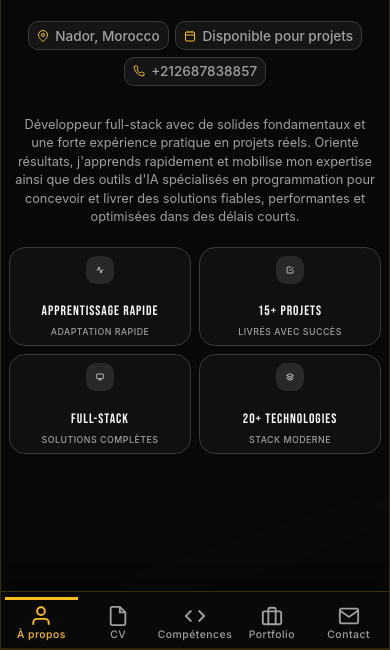
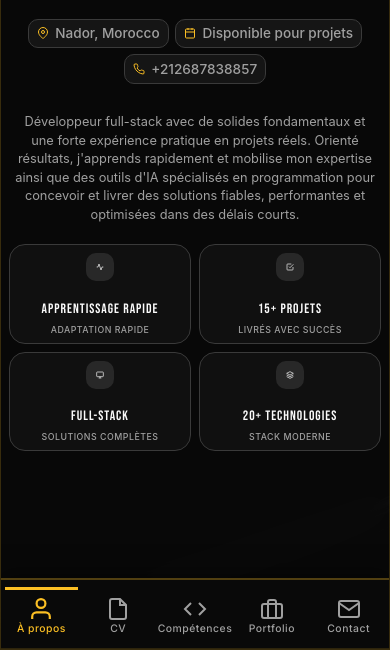
Before and after one commit to B4drEddine0/portfolio-2026, a website built with Vite: page index.html in a window 390 px wide. Shown: the part 194-844 px from the top of the page. Built offline with nearby package versions, Linux system fonts and the light colour scheme.

Commit message:
Fix bottom navigation visibility - remove black space above buttons

```diff
--- a/src/style.css
+++ b/src/style.css
@@ -1897,24 +1897,25 @@ body::before {
 
   /* Bottom navigation bar for mobile */
   .tab-nav {
-    position: fixed;
-    bottom: 0;
+    position: fixed !important;
+    bottom: 0 !important;
     left: 0;
     right: 0;
-    z-index: 1000;
-    display: flex;
+    z-index: 9999 !important;
+    display: flex !important;
     justify-content: space-around;
     align-items: center;
-    padding: 0.35rem 0.5rem;
-    padding-bottom: max(0.35rem, env(safe-area-inset-bottom));
+    padding: 0.5rem 0.5rem;
+    padding-bottom: max(0.5rem, env(safe-area-inset-bottom));
     gap: 0.25rem;
     background: rgba(10, 10, 10, 0.98);
     backdrop-filter: blur(20px);
-    border-top: 1px solid rgba(251, 191, 36, 0.2);
+    border-top: 2px solid rgba(251, 191, 36, 0.3);
     box-shadow: 0 -4px 20px rgba(0, 0, 0, 0.5);
     overflow-x: auto;
     -webkit-overflow-scrolling: touch;
     scrollbar-width: none;
+    min-height: 65px;
   }
 
   .tab-nav::-webkit-scrollbar {
@@ -1986,49 +1987,52 @@ body::before {
   .tab-btn {
     flex: 1;
     min-width: 60px;
-    padding: 0.4rem 0.25rem 0.3rem;
+    padding: 0.5rem 0.3rem;
     font-size: 0.7rem;
     letter-spacing: 0.5px;
-    border: none;
-    border-bottom: none;
-    border-top: 3px solid transparent;
-    display: flex;
+    border: none !important;
+    border-bottom: none !important;
+    border-top: 3px solid transparent !important;
+    display: flex !important;
     flex-direction: column;
     align-items: center;
-    gap: 0.2rem;
+    gap: 0.25rem;
     white-space: nowrap;
     text-align: center;
     text-transform: none;
+    background: transparent !important;
+    margin-bottom: 0 !important;
   }
 
   .tab-btn span {
     font-family: var(--font-ui);
     font-weight: 500;
     line-height: 1;
+    display: block;
   }
 
   /* Show icons on mobile */
   .tab-icon {
-    display: block;
-    width: 24px;
-    height: 24px;
+    display: block !important;
+    width: 26px;
+    height: 26px;
     stroke-width: 2;
     transition: transform 0.2s ease;
   }
 
   .tab-btn.active .tab-icon {
-    transform: scale(1.05);
+    transform: scale(1.1);
   }
 
   .tab-btn.active {
-    border-top-color: var(--accent);
-    border-bottom-color: transparent;
-    color: var(--accent);
+    border-top-color: var(--accent) !important;
+    border-bottom-color: transparent !important;
+    color: var(--accent) !important;
   }
 
   .tab-btn:hover {
-    border-bottom-color: transparent;
-    border-top-color: rgba(251, 191, 36, 0.3);
+    border-bottom-color: transparent !important;
+    border-top-color: rgba(251, 191, 36, 0.3) !important;
   }
 
   /* Content area fills screen minus bottom nav */
@@ -2036,12 +2040,13 @@ body::before {
     padding: 1rem;
     overflow-y: auto;
     overflow-x: hidden;
-    height: calc(100vh - 75px);
+    height: calc(100vh - 80px);
     flex: 1;
+    padding-bottom: 1.5rem;
   }
 
   .content-container {
-    height: calc(100vh - 75px);
+    height: calc(100vh - 80px);
     overflow-y: auto;
     overflow-x: hidden;
     border-radius: 0;
@@ -2336,20 +2341,21 @@ body::before {
 
   /* Smaller tab buttons on small phones */
   .tab-nav {
-    padding: 0.3rem 0.25rem;
-    padding-bottom: max(0.3rem, env(safe-area-inset-bottom));
+    padding: 0.45rem 0.25rem !important;
+    padding-bottom: max(0.45rem, env(safe-area-inset-bottom)) !important;
+    min-height: 60px !important;
   }
 
   .tab-btn {
     min-width: 55px;
-    padding: 0.35rem 0.2rem 0.25rem;
+    padding: 0.4rem 0.2rem !important;
     font-size: 0.65rem;
-    gap: 0.15rem;
+    gap: 0.2rem !important;
   }
 
   .tab-icon {
-    width: 22px;
-    height: 22px;
+    width: 24px !important;
+    height: 24px !important;
   }
 
   .content-title {
@@ -2359,12 +2365,13 @@ body::before {
 
   .tab-content {
     padding: 0.75rem;
-    height: calc(100vh - 70px);
+    padding-bottom: 1.5rem;
+    height: calc(100vh - 75px);
   }
 
   .content-container {
     border-radius: 0;
-    height: calc(100vh - 70px);
+    height: calc(100vh - 75px);
   }
 
   /* About section - small phones */
```
